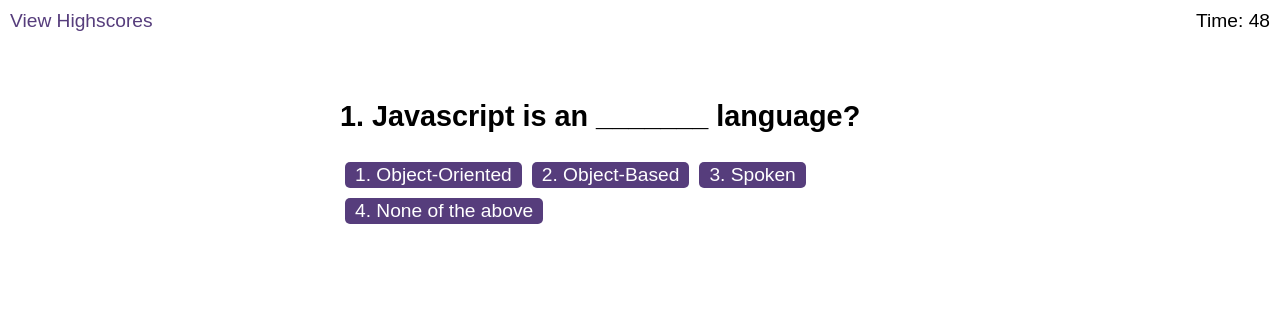
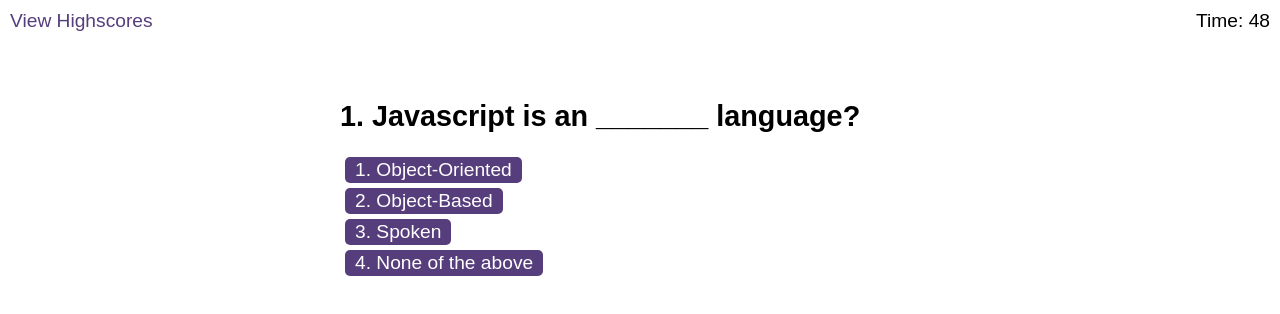
Before and after one commit to Alfy-Wyl/timed-coding-quiz, a plain HTML site: page index.html in a window 1280 px wide. Both pictures are taken after a click on the button "Start Quiz". Drawn offline with Linux system fonts and the light colour scheme.

Commit message:
modified CSS code for project

```diff
--- a/assets/css/styles.css
+++ b/assets/css/styles.css
@@ -30,7 +30,7 @@ button:hover {
   background-color: #8570a5;
 }
 
-.choices button {
+.options button {
   display: block;
 }
 
```
